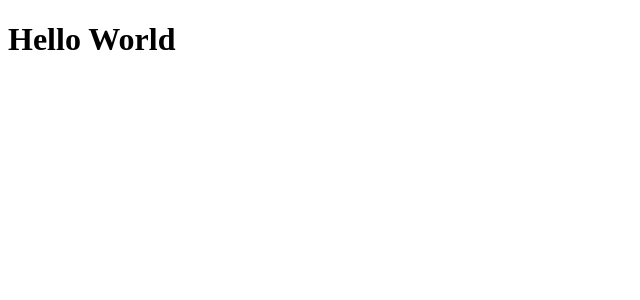
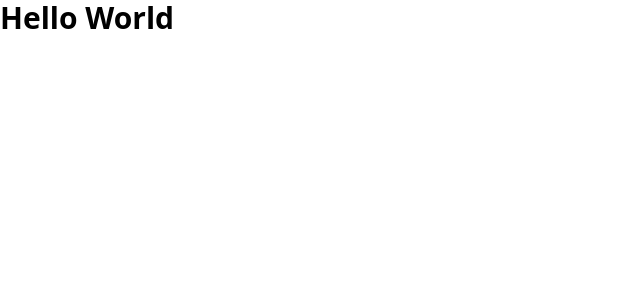
Before and after one commit to kpogodev/nextjs-multi-tenant, a Next.js app: page / in a window 1280 px wide. Shown: the top 300 px of the page, without its empty margins (0-640 px from the left). Built offline with nearby package versions, Linux system fonts and the light colour scheme.

Commit message:
Tailwind CSS added to the project

```diff
--- a/package.json
+++ b/package.json
@@ -19,5 +19,10 @@
     "react": "18.2.0",
     "react-dom": "18.2.0",
     "typescript": "4.9.4"
+  },
+  "devDependencies": {
+    "autoprefixer": "^10.4.13",
+    "postcss": "^8.4.21",
+    "tailwindcss": "^3.2.4"
   }
 }
--- a/pages/index.tsx
+++ b/pages/index.tsx
@@ -13,7 +13,7 @@
         <link rel="icon" href="/favicon.ico" />
       </Head>
       <main>
-        <h1>Hello World</h1>
+        <h1 className='text-3xl font-bold'>Hello World</h1>
       </main>
     </>
   )
--- /dev/null
+++ b/postcss.config.js
@@ -0,0 +1,6 @@
+module.exports = {
+  plugins: {
+    tailwindcss: {},
+    autoprefixer: {},
+  },
+}
--- a/styles/globals.css
+++ b/styles/globals.css
@@ -0,0 +1,3 @@
+@tailwind base;
+@tailwind components;
+@tailwind utilities;
--- /dev/null
+++ b/tailwind.config.js
@@ -0,0 +1,12 @@
+/** @type {import('tailwindcss').Config} */
+module.exports = {
+  content: [
+    "./app/**/*.{js,ts,jsx,tsx}",
+    "./pages/**/*.{js,ts,jsx,tsx}",
+    "./components/**/*.{js,ts,jsx,tsx}",
+  ],
+  theme: {
+    extend: {},
+  },
+  plugins: [],
+}
```
Also changed, not shown: 1 other file (tests, documents, lock files or other folders).
